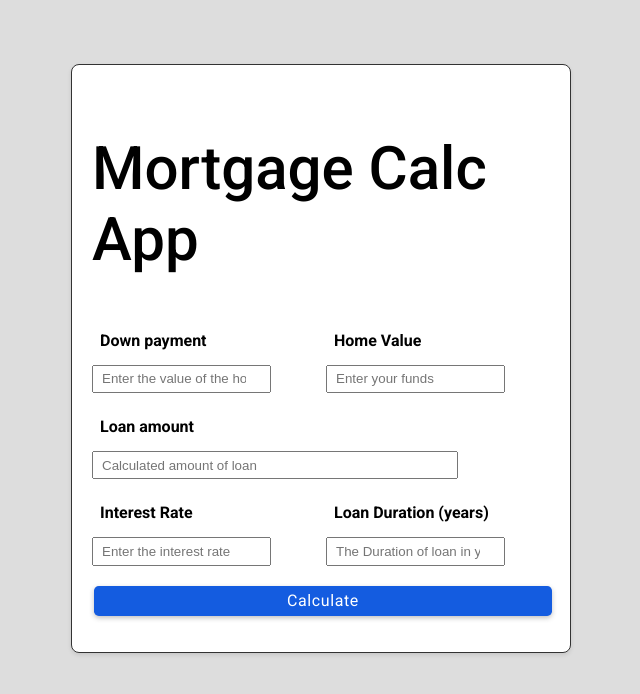
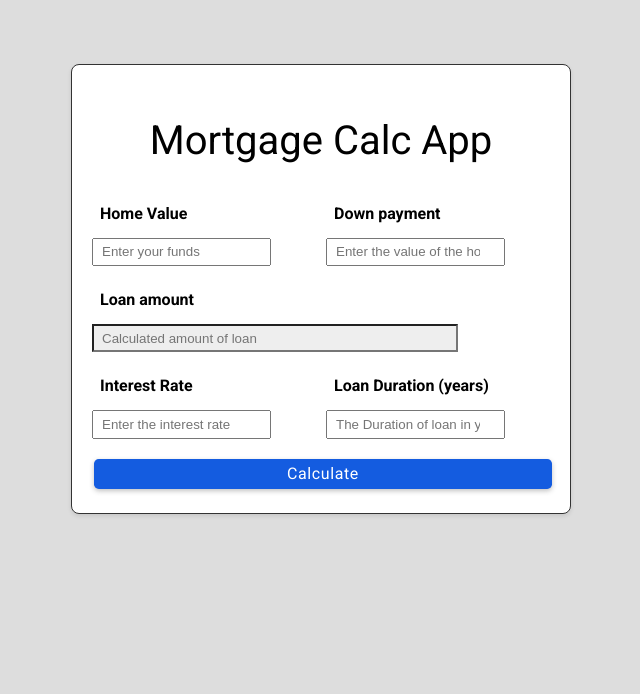
Before and after one commit to Muratozbk/30-react-projects, a React (Create React App) app: page / in a window 1280 px wide. Shown: the top 694 px of the page, without its empty margins (319-959 px from the left). Built offline with nearby package versions, Linux system fonts and the light colour scheme.

Commit message:
add states

```diff
--- a/src/projects/026-mortgage-calculator/MortgageCalculatorApp.jsx
+++ b/src/projects/026-mortgage-calculator/MortgageCalculatorApp.jsx
@@ -1,4 +1,4 @@
-import React from 'react'
+import { useState } from 'react'
 import Title from '../components/Title'
 import FormGroup from '../components/FormGroup'
 import Button from '../components/Button'
@@ -7,10 +7,18 @@ import Button from '../components/Button'
 export default function MortgageCalculatorApp() {
     document.body.style.background = '#ddd';
     let alertClass;
+
+    const [homeValue, setHomeValue] = useState('');
+    const [downPayment, setDownPayment] = useState("");
+    const [loanAmount, setLoanAmount] = useState("")
+    const [interestRate, setInterestRate] = useState('')
+    const [loanDuration, setLoanDuration] = useState('')
+    const [monthlyPayment, setMonthlyPayment] = useState('')
+
     return (
         <div className='container mt-4 card'
             style={{ width: '500px' }}>
-            <Title text={'Mortgage Calc App'} />
+            <Title text={'Mortgage Calc App'} classes={'subtitle'} />
             <form onSubmit={e => e.preventDefault()}>
                 <div className="d-grid"
                     style={{
@@ -18,13 +26,16 @@ export default function MortgageCalculatorApp() {
                         gap: 10
                     }}>
 
+                    <FormGroup labelText={'Home Value'}
+                        inputType={'number'} placeholder={'Enter your funds'}
+                        values={homeValue} />
                     <FormGroup labelText={'Down payment'}
-                        inputType={'number'} placeholder={'Enter the value of the home'} />
-                    <FormGroup labelText={'Home Value'}
-                        inputType={'number'} placeholder={'Enter your funds'} />
+                        inputType={'number'} placeholder={'Enter the value of the home'}
+                        values={downPayment} />
                 </div>
                 <FormGroup labelText={'Loan amount'}
-                    inputType={'number'} placeholder={'Calculated amount of loan'} />
+                    inputType={'number'} placeholder={'Calculated amount of loan'} values={loanAmount}
+                    readOnly={true} className={'bg-light'} />
                 <div className="d-grid"
                     style={{
                         gridTemplateColumns: '1fr 1fr',
@@ -32,13 +43,16 @@ export default function MortgageCalculatorApp() {
                     }}>
 
                     <FormGroup labelText={'Interest Rate'}
-                        inputType={'number'} placeholder={'Enter the interest rate'} />
+                        inputType={'number'} placeholder={'Enter the interest rate'} values={interestRate} />
                     <FormGroup labelText={'Loan Duration (years)'}
-                        inputType={'number'} placeholder={'The Duration of loan in years'} />
+                        inputType={'number'} placeholder={'The Duration of loan in years'} values={loanDuration} />
                 </div>
                 <Button text='Calculate' btnClass={'btn-info btn-block'} />
-                <h4 className={`${(alertClass = 'alert-danger')}`}
-                    style={{ width: 'auto', margin: '1rem 0' }}></h4>
+                {monthlyPayment && (
+                    <h4 className={`${(alertClass = 'alert-danger')}`}
+                        style={{ width: 'auto', margin: '1rem 0' }}>
+                    </h4>
+                )}
             </form>
         </div>
     )
```
